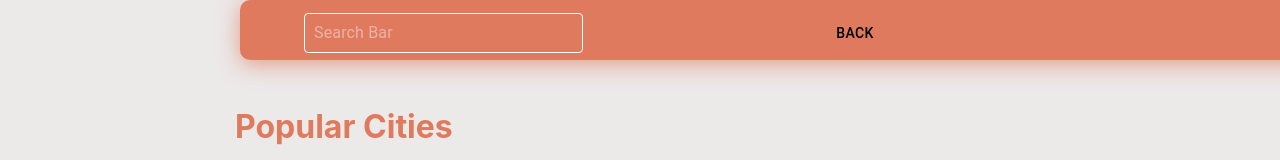
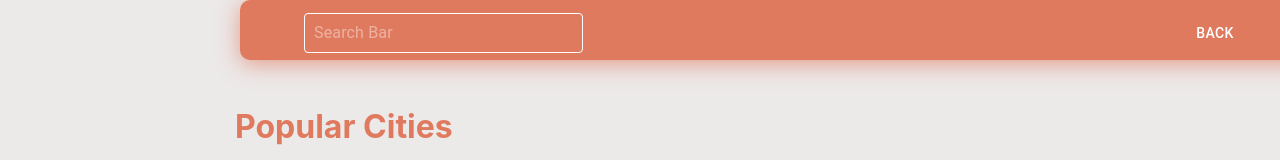
Before and after one commit to ghulamhafeez/Weather-App, a React (Create React App) app: page / in a window 1280 px wide. Shown: the top 160 px of the page. Built offline with nearby package versions, Linux system fonts and the light colour scheme; no server answers.

Commit message:
fixed button issue

```diff
--- a/src/views/Weather-Components/AutoComplete.js
+++ b/src/views/Weather-Components/AutoComplete.js
@@ -30,7 +30,7 @@ export const AutoComplete = () => {
         justifyContent={"space-between"}
         display={"flex"}
         ml={8}
-        gap={30}
+        gap={75}
       >
         <Autocomplete
           freeSolo
@@ -88,7 +88,7 @@ export const AutoComplete = () => {
             },
           }}
         />
-        <Button color="inherit" variant="text" onClick={() => navigate(-1)}>
+        <Button sx={{color:"white"}}  onClick={() => navigate(-1)}>
           Back
         </Button>
       </Grid>
```
